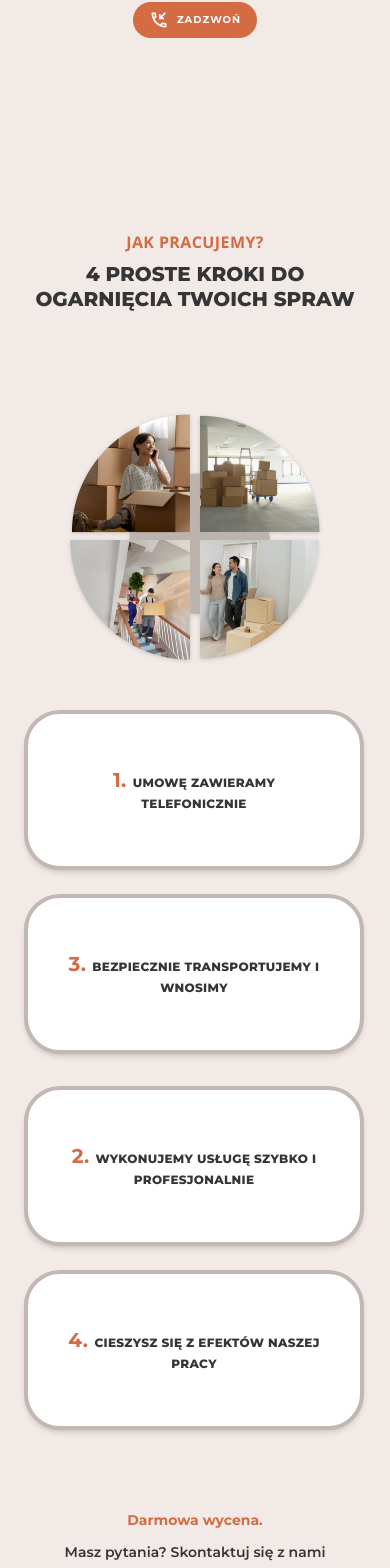
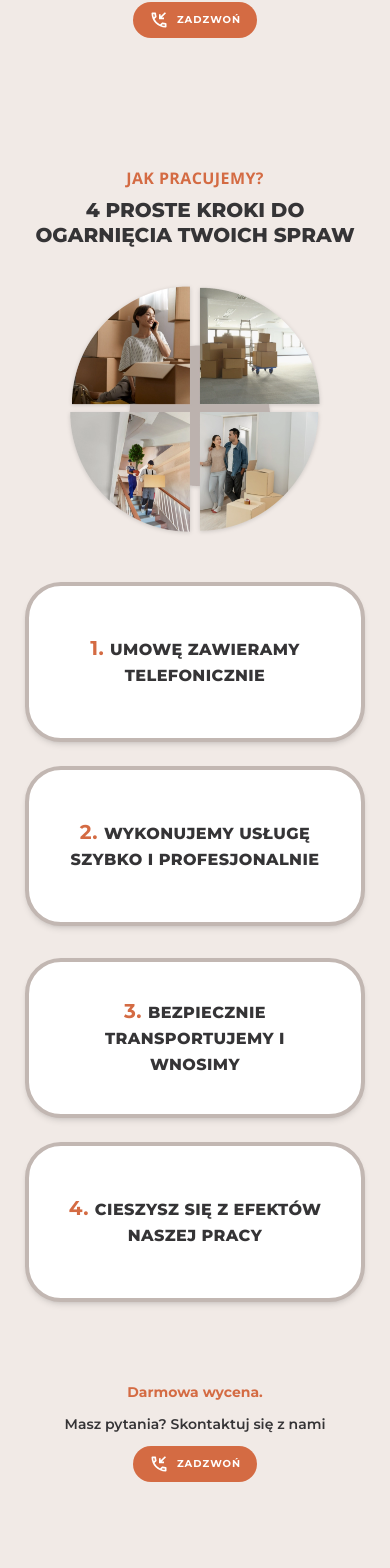
Before and after one commit to MstowskaSandra/owca-transport, a React (Vite) app: page / in a window 390 px wide. Shown: the part 2951-4519 px from the top of the page. Built offline with nearby package versions, Linux system fonts and the light colour scheme; a web font is replaced by a local one.

Commit message:
style(WorkProcess): optimize mobile text spacing, image ordering and card alignment

```diff
--- a/src/components/StepCard.jsx
+++ b/src/components/StepCard.jsx
@@ -1,7 +1,7 @@
 const StepCard = ({ num, text }) => {
   return (
-        <div className="flex items-center justify-center bg-white border-4 border-[#C2B7B2] rounded-[36px] px-4 py-6 text-center transition-all duration-300 hover:-translate-y-1 hover:shadow-2xl shadow-md w-full max-w-85 min-h-40 ">
-            <p className="font-mont text-xs sm:text-sm font-extrabold text-[#353436] uppercase tracking-wide leading-relaxed max-w-65">
+    <div className="flex items-center justify-center bg-white border-4 border-[#C2B7B2] rounded-[36px] px-4 py-6 text-center transition-all duration-300 hover:-translate-y-1 hover:shadow-2xl shadow-md w-full max-w-85 min-h-40 mx-auto">
+      <p className="font-mont sm:text-sm font-extrabold text-[#353436] uppercase tracking-wide leading-relaxed max-w-65">
         <span className="text-[#D46B43] mr-1.5 font-bold text-xl">{num}</span>
         {text}
       </p>
--- a/src/components/WorkProcess.jsx
+++ b/src/components/WorkProcess.jsx
@@ -5,7 +5,7 @@ import Reveal from "../utils/Reveal";
 const WorkProcess = () => {
   return (
     <section className="bg-[#F1EAE6]  pt-12 pb-8 lg:pt-14 font-text px-6 lg:px-12">
-      <Reveal className="max-w-6xl mx-auto py-24 text-center uppercase">
+      <Reveal className="max-w-6xl mx-auto py-8 md:py-24 text-center uppercase">
         <p className="text-[#D46B43] font-bold mb-2 tracking-wide">
           Jak pracujemy?
         </p>
@@ -18,21 +18,21 @@ const WorkProcess = () => {
         delay={0.2}
         className="max-w-6xl mx-auto flex flex-col lg:flex-row justify-around items-center gap-8 lg:gap-4"
       >
-        <div className="w-full lg:w-[20%] flex flex-col gap-6 lg:gap-40 order-2 lg:order-1 text-center">
+        <div className="w-full lg:w-[20%] flex flex-col items-center gap-6 lg:gap-40 order-2 lg:order-1 text-center">
           <StepCard num="1." text="Umowę zawieramy telefonicznie" />
-          <StepCard num="3." text="Bezpiecznie transportujemy i wnosimy" />
+          <StepCard num="2." text="Wykonujemy usługę szybko i profesjonalnie" />
         </div>
 
-        <div className="w-full lg:w-[60%] flex justify-center order-1 lg:order-2">
+        <div className="w-full lg:w-[70%] flex justify-center order-1 lg:order-2">
           <img
             src="/assets/photos.webp"
             alt="4 kroki przeprowadzkowe"
-            className="w-full max-w-145 sm:max-w-175 lg:max-w-210 h-auto drop-shadow-sm transition-all duration-400 hover:-translate-y-1 hover:scale-105"
+            className="w-full max-w-160 sm:max-w-175 lg:max-w-210 h-auto drop-shadow-sm transition-all duration-400 hover:-translate-y-1 hover:scale-105"
           />
         </div>
 
-        <div className="w-full lg:w-[20%] flex flex-col gap-6 lg:gap-40 order-3 lg:order-3 text-center">
-          <StepCard num="2." text="Wykonujemy usługę szybko i profesjonalnie" />
+        <div className="w-full lg:w-[20%] flex flex-col items-center gap-6 lg:gap-40 order-3 lg:order-3 text-center">
+          <StepCard num="3." text="Bezpiecznie transportujemy i wnosimy" />
           <StepCard num="4." text="Cieszysz się z efektów naszej pracy" />
         </div>
       </Reveal>
```
Lines whose indentation alone changed are shown as unchanged.
